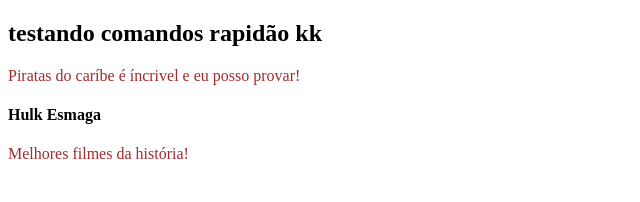
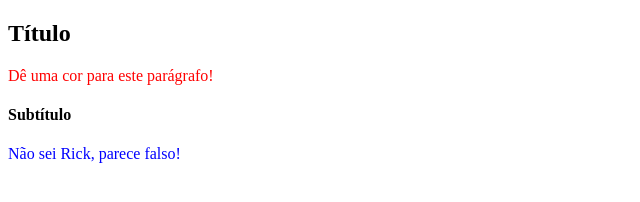
Before and after one commit to JoaumVictor/Exercicios-Trybe, a plain HTML site: page fundamentos_do_desenvolvimento_web/bloco_5_JavaScript_DOM_e_seletores/dia_5.2/index1.html in a window 1280 px wide. Shown: the whole page, without its empty margins (0-640 px from the left). Drawn offline with Linux system fonts and the light colour scheme.

Commit message:
meio do dia 5.1

```diff
--- a/fundamentos_do_desenvolvimento_web/bloco_5_JavaScript_DOM_e_seletores/dia_5.2/index1.html
+++ b/fundamentos_do_desenvolvimento_web/bloco_5_JavaScript_DOM_e_seletores/dia_5.2/index1.html
@@ -3,9 +3,9 @@
   <body>
     <header>
       <h2 id="page-title">Título</h2>
-      <p id="paragraph">Dê uma cor para este parágrafo!</p>
+      <p class="titles">Dê uma cor para este parágrafo!</p>
       <h4 id="subtitle">Subtítulo</h4>
-      <p id="second-paragraph">Segundo parágrafo!</p>
+      <p class="titles">Segundo parágrafo!</p>
     </header>
     <script src="script1.js"></script>
   </body>
--- a/fundamentos_do_desenvolvimento_web/bloco_5_JavaScript_DOM_e_seletores/dia_5.2/script1.js
+++ b/fundamentos_do_desenvolvimento_web/bloco_5_JavaScript_DOM_e_seletores/dia_5.2/script1.js
@@ -1,15 +1,8 @@
-var p1 = document.getElementById("paragraph");
-var p2 = document.getElementById("second-paragraph");
-var t2 = document.getElementById("subtitle");
-var t1 = document.getElementById("page-title");
+var titulos = document.getElementsByClassName("titles")
 
-p1.style.color = "brown";
-p1.innerText = "Piratas do caríbe é íncrivel e eu posso provar!";
+titulos[0].style.color = "red";
 
+var p2 = document.getElementsByTagName("p");
 
-p2.style.color = "brown";
-p2.innerText = "Melhores filmes da história!";
-
-
-t1.innerText = "testando comandos rapidão kk";
-t2.innerText = "Hulk Esmaga";
+p2[1].style.color = "blue";
+p2[1].innerText = "Não sei Rick, parece falso!"
```
